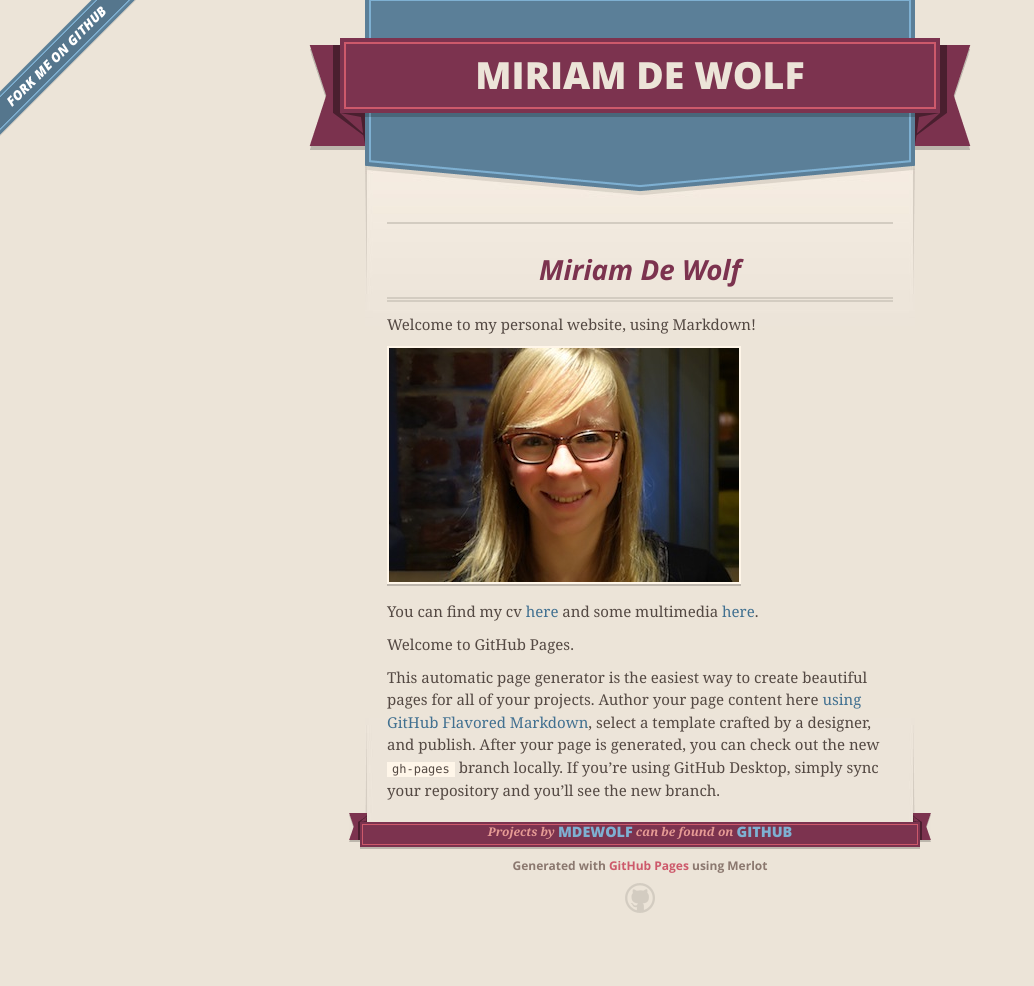
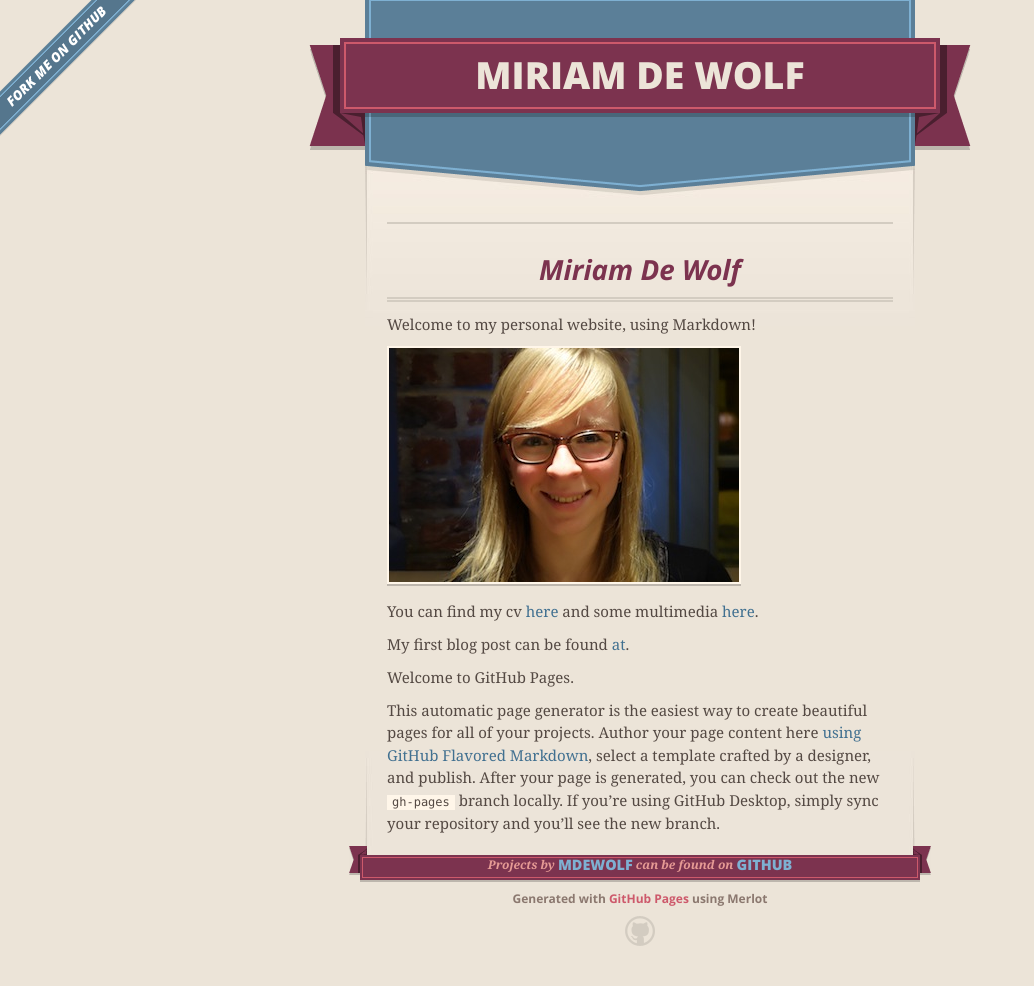
Before and after one commit to mdewolf/mdewolf.github.io, a Jekyll site: the page built from index.md, in a window 1280 px wide. Shown: the whole page, without its empty margins (0-1034 px from the left). Built offline with Jekyll 4.4.1, drawn with Linux system fonts in a browser that asks for light colours; nearby versions of some CDN libraries; before the commit the page ends 953 px from its top, so only the background shows below that.

Commit message:
blog added

```diff
--- a/index.md
+++ b/index.md
@@ -7,3 +7,5 @@
 ![This is me](images/kleine_miriam.jpg)
 
 You can find my cv [here](cv) and some multimedia [here](multimedia).
+
+My first blog post can be found [at](_posts/2016-11-15-First-Post).
```
